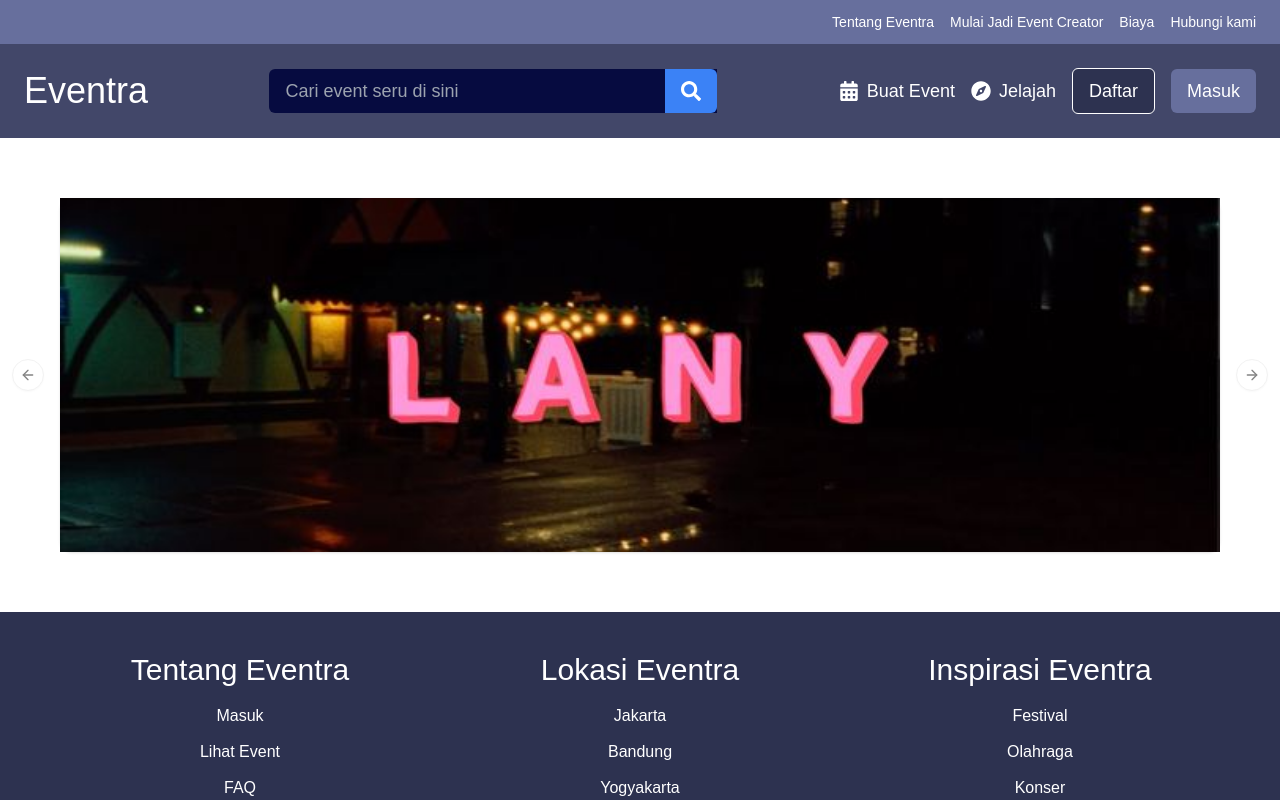
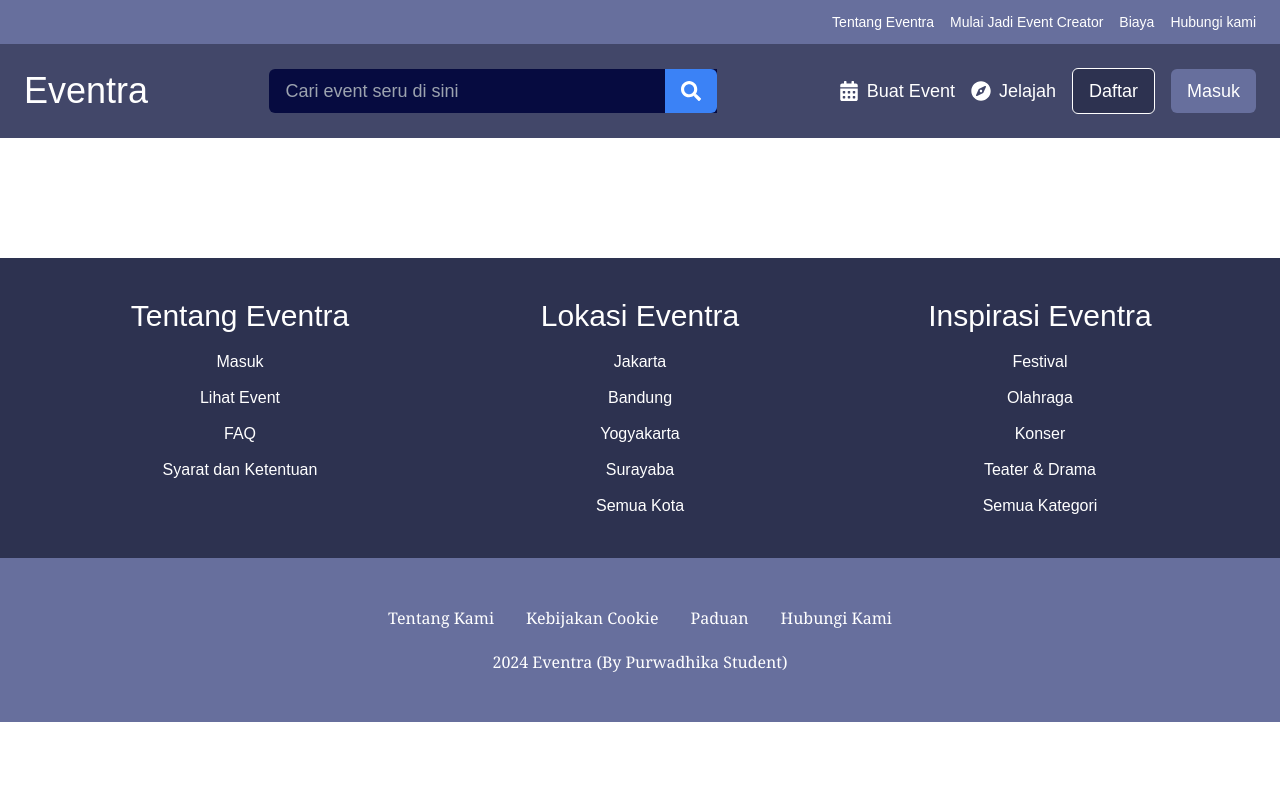
Before and after one commit to vinaarchi/fe-minpro, a Next.js app: page / in a window 1280 px wide. Shown: the top 800 px of the page. Built offline with nearby package versions, Linux system fonts and the light colour scheme.

Commit message:
benerin codingan, mau install dlu

```diff
--- a/src/components/section/heroSlider.tsx
+++ b/src/components/section/heroSlider.tsx
@@ -2,33 +2,14 @@
 
 import Image from "next/image";
 import * as React from "react";
-import Slider from "react-slick";
-import {
-  Carousel,
-  CarouselContent,
-  CarouselItem,
-  CarouselNext,
-  CarouselPrevious,
-} from "../ui/carousel";
-import { Card, CardContent } from "../ui/card";
+
+
+
 
 const Hero = () => {
   return (
     <div className="m-10 p-5">
-      <Carousel>
-        <Card>
-          <CardContent className="flex aspect-auto items-center justify-center p-44">
-            <Image
-              src="/images/lany.jpg"
-              alt="Banner1"
-              layout="fill"
-              objectFit="cover"
-            />
-          </CardContent>
-        </Card>
-        <CarouselPrevious />
-        <CarouselNext />
-      </Carousel>
+
     </div>
   );
 };
```
